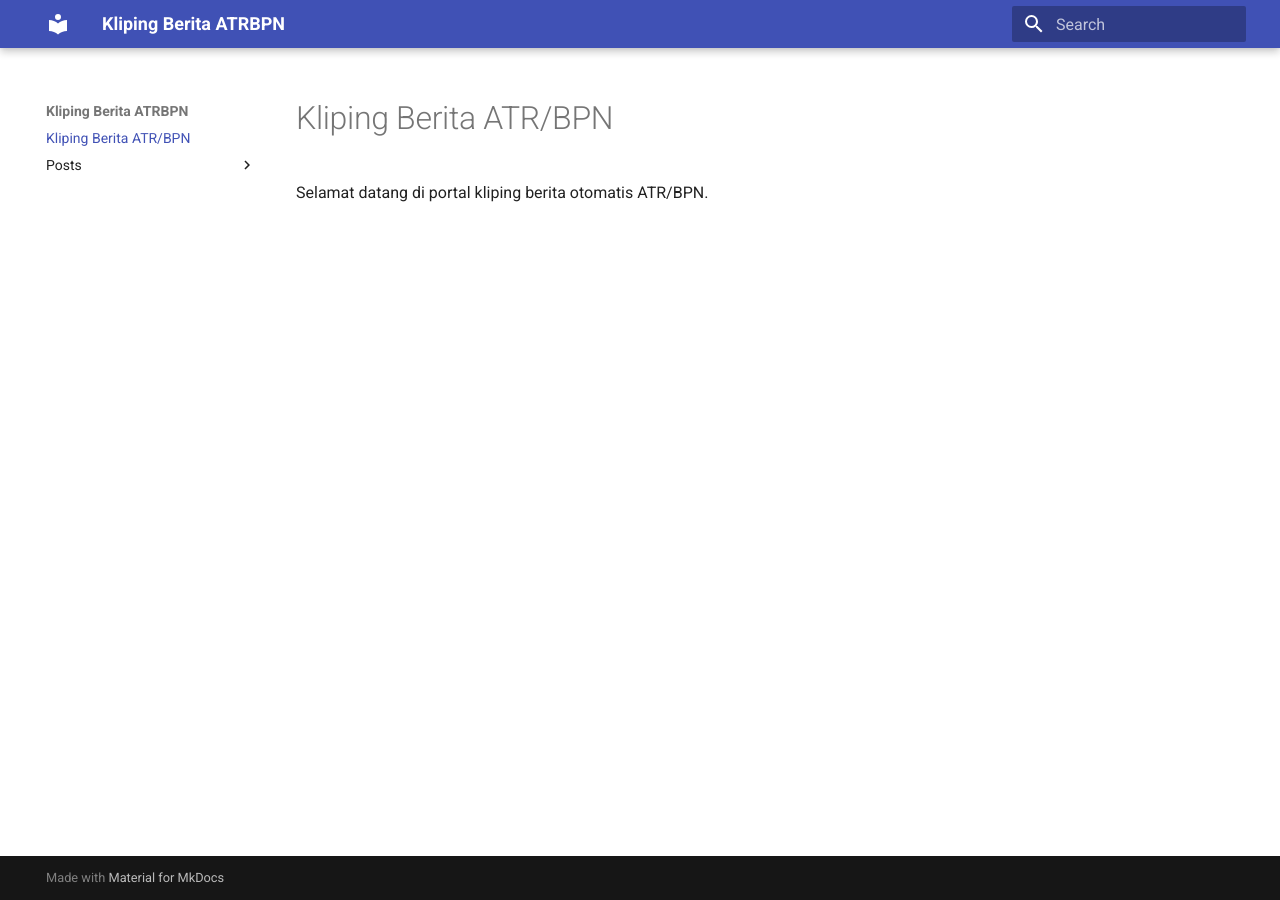
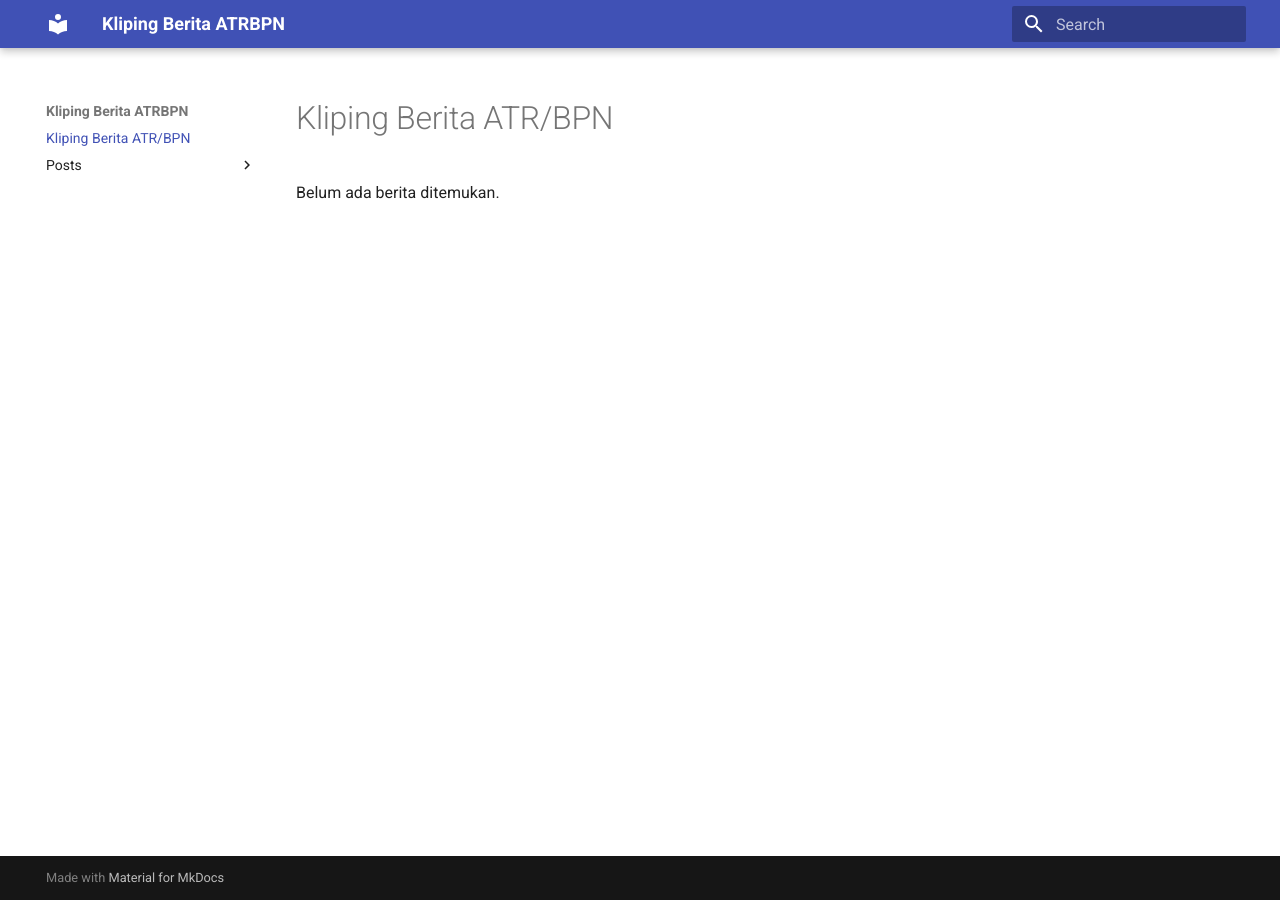
Before and after one commit to akunwuzz2-ai/kliping-berita, an MkDocs documentation site: the page built from docs/index.md, in a window 1280 px wide. Built offline with MkDocs 1.6.1 and Material for MkDocs 9.7.7, drawn with Linux system fonts in a browser that asks for light colours.

Commit message:
update berita

```diff
--- a/docs/index.md
+++ b/docs/index.md
@@ -1,3 +1,3 @@
 # Kliping Berita ATR/BPN
 
-Selamat datang di portal kliping berita otomatis ATR/BPN.
+Belum ada berita ditemukan.
```
